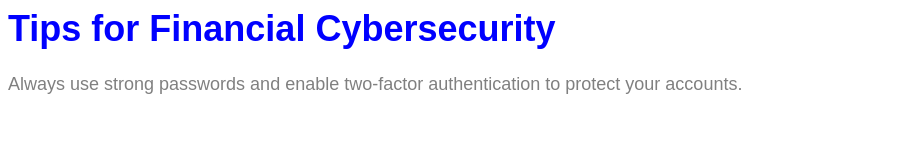
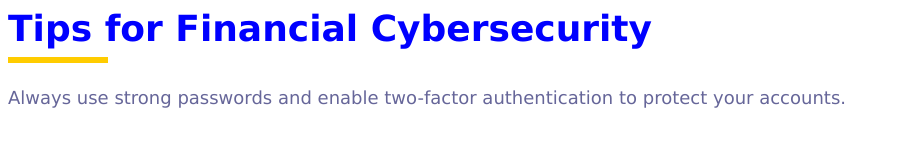
Before and after one commit to jesterreyperez/commbank-cyber-tips, a plain HTML site: page index.html in a window 1280 px wide. Shown: the whole page, without its empty margins (0-899 px from the left). Drawn offline with Linux system fonts and the light colour scheme.

Commit message:
Update CSS to match Commonwealth Bank branding

```diff
--- a/index.css
+++ b/index.css
@@ -1,15 +1,27 @@
 * {
-  font-family: Arial;
+  font-family: Verdana, Arial, sans-serif;
+}
+
+body {
+  background-color: #ffffff;
+  color: #000000;
 }
 
 h1 {
   color: Blue;
-
   font-size: 36px;
 }
 
 p {
   font-size: 18px;
+  color: #666699;
+}
 
-  color: Gray;
+h1::after {
+  content: "";
+  display: block;
+  width: 100px;
+  height: 6px;
+  background-color: #ffcc00;
+  margin-top: 8px;
 }
```
